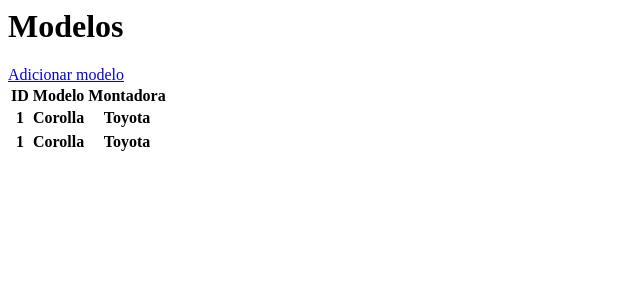
After one commit to alissonperez/friendly-journey, a Django app: template front/static/front/js/templates/contents/models.html in a window 1280 px wide. The commit adds this page. Shown: the top 300 px of the page, without its empty margins (0-640 px from the left). Run offline with Django 3.2, Linux system fonts and the light colour scheme; the template is opened without the code that fills it, so the values that code supplies are empty.

Commit message:
Template para modelos

```diff
--- a/front/static/front/js/app.js
+++ b/front/static/front/js/app.js
@@ -30,9 +30,9 @@
 		url: "/veiculos",
 		templateUrl: suJs('templates/contents/vehicles.html')
 	    })
-	    .state('marks', {
-		url: '/marcas',
-		templateUrl: suJs('templates/contents/marks.html')
+	    .state('models', {
+		url: '/modelos',
+		templateUrl: suJs('templates/contents/models.html')
 	    });
     });
 })();
--- a/front/static/front/js/templates/contents/marks.html
+++ /dev/null
@@ -1 +0,0 @@
-Marcas
--- /dev/null
+++ b/front/static/front/js/templates/contents/models.html
@@ -0,0 +1,31 @@
+<div class="row">
+  <div class="col-md-10">
+    <h1>Modelos</h1>
+  </div>
+
+  <div class="col-md-2">
+    <a class="btn btn-success col-md-12" href="#" role="button">Adicionar modelo</a>
+  </div>
+</div>
+
+<div class="row">
+  <div class="col-md-12">
+    <table class="table">
+      <thead>
+	<th>ID</th>
+	<th>Modelo</th>
+	<th>Montadora</th>
+      </thead>
+      <tr>
+	<th>1</th>
+	<th>Corolla</th>
+	<th>Toyota</th>
+      <tr>
+      <tr>
+	<th>1</th>
+	<th>Corolla</th>
+	<th>Toyota</th>
+      <tr>
+    </table>
+  </div>
+</div>
--- a/front/static/front/js/templates/nav-bar.html
+++ b/front/static/front/js/templates/nav-bar.html
@@ -1,5 +1,5 @@
 <ul class="nav nav-pills nav-stacked">
   <li role="presentation" ng-class="{active: nav.isActive(1)}"><a ui-sref="vehicles" ng-click="nav.setActive(1)">Veiculos {{nav.teste}}</a></li>
-  <li role="presentation" ng-class="{active: nav.isActive(2)}"><a ui-sref="marks" ng-click="nav.setActive(2)">Modelos</a></li>
+  <li role="presentation" ng-class="{active: nav.isActive(2)}"><a ui-sref="models" ng-click="nav.setActive(2)">Modelos</a></li>
   <li role="presentation" ng-class="{active: nav.isActive(3)}"><a href="#" ng-click="nav.setActive(3)">Montadoras</a></li>
 </ul>
```
